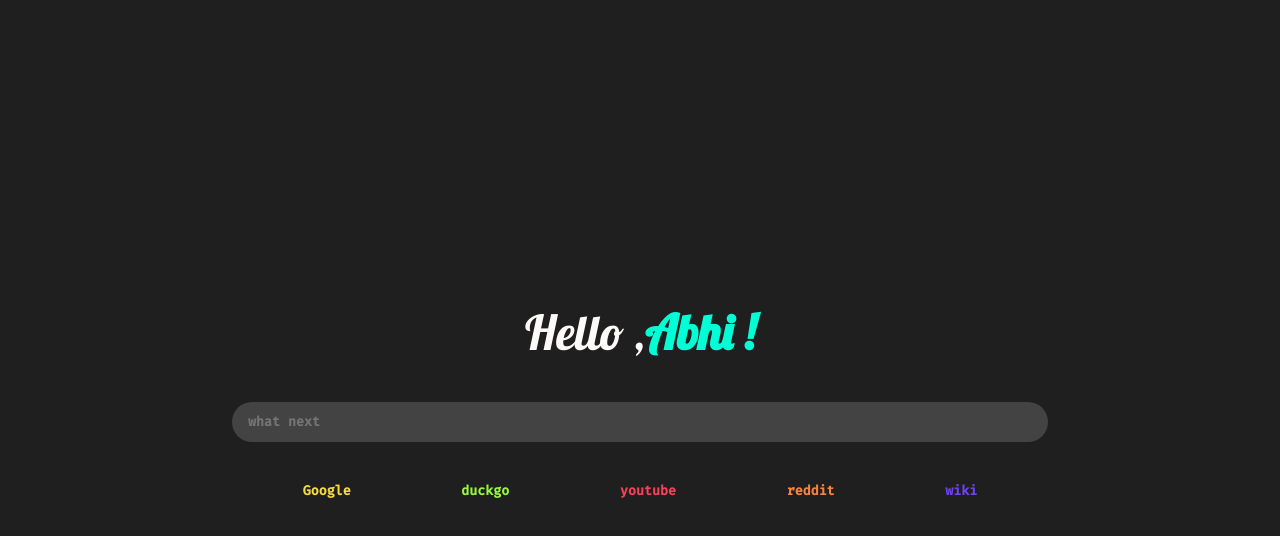
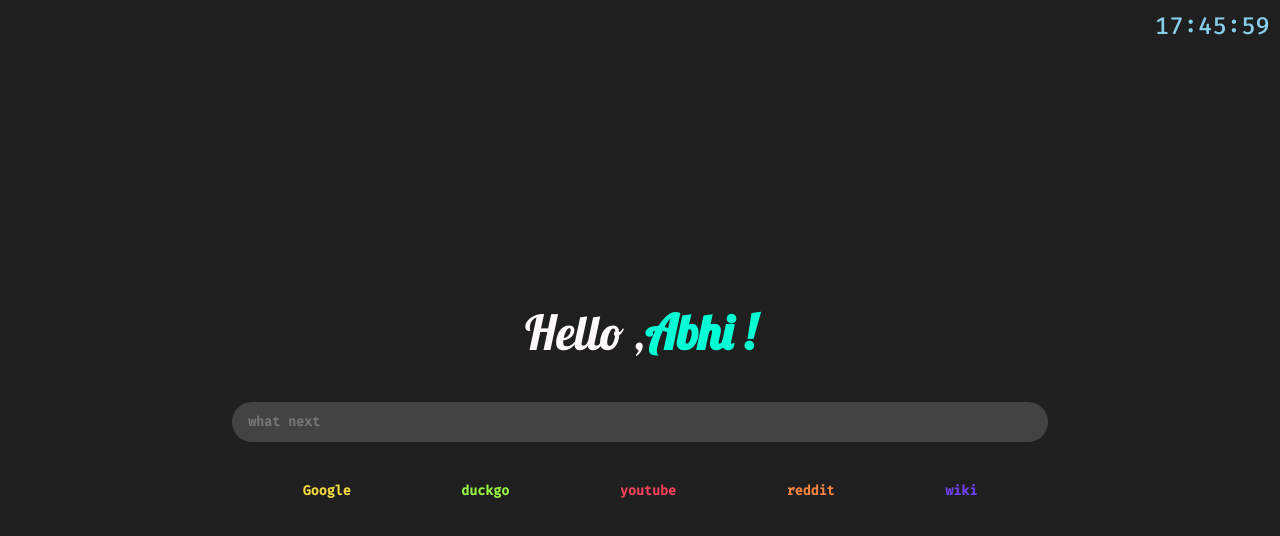
Before and after one commit to overrkill/startpage, a plain HTML site: page index.html in a window 1280 px wide. Drawn offline with Linux system fonts and the light colour scheme.

Commit message:
added clock

```diff
--- a/index.html
+++ b/index.html
@@ -12,6 +12,9 @@
 
     <div class="container">
 
+        <div class="clock" id="clock">
+            test
+        </div>
         <div class="greet">
             <div class="salute">Hello , </div>
             <div class="name"> Abhi !</div>
--- a/source.js
+++ b/source.js
@@ -2,3 +2,10 @@ const search = document.getElementsByClassName("search-txt");
 console.log(search[0]);
 search[0].focus();
 search[0].select()
+
+const clock = document.getElementById("clock")
+
+setInterval(() => {
+    const dt = new Date();
+    clock.innerHTML = `${dt.getHours()}:${dt.getMinutes()}:${dt.getSeconds()}`
+}, 100)
--- a/style.css
+++ b/style.css
@@ -16,7 +16,14 @@
     background-color: rgb(31, 31, 31);
 }
 
-
+.clock{
+    position: absolute;
+    top: 10px;
+    right: 10px;
+    color: skyblue;
+    font-size: 1.5rem;
+    font-family: 'Fira Code','monospace';
+}
 .greet{
     display: flex;
     font-size: 3rem;
```
